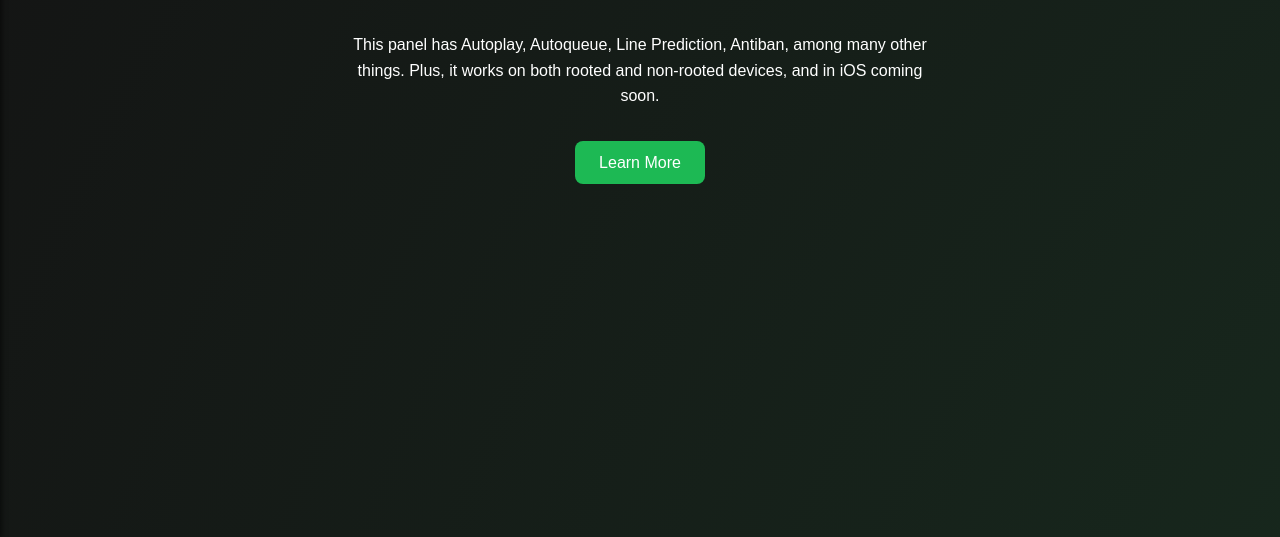
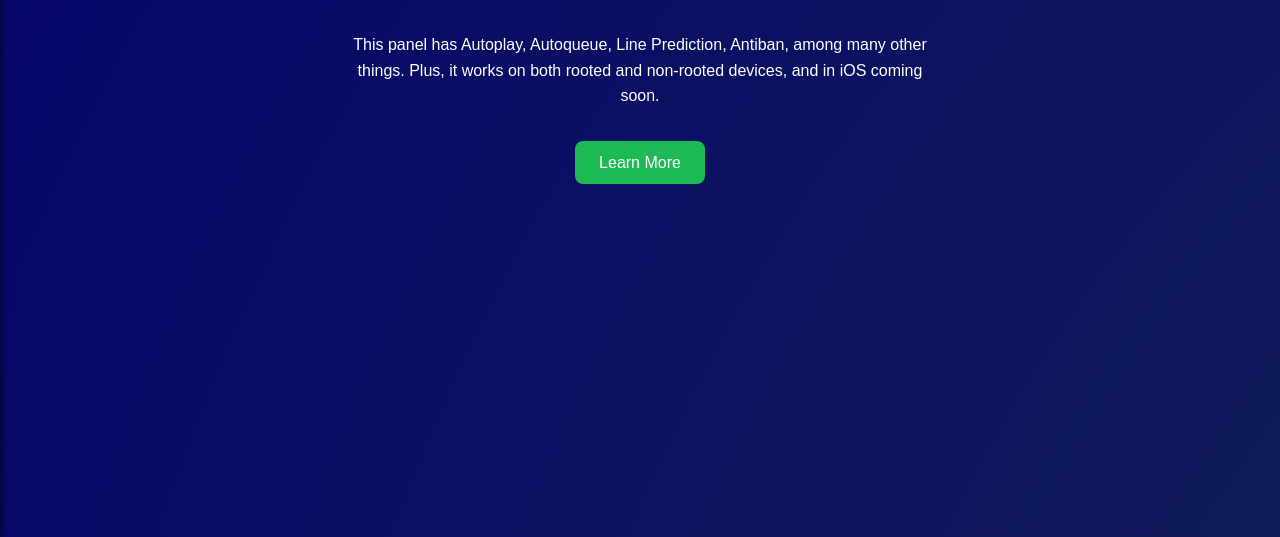
Before and after one commit to thegallerybot/wiki.github.io, a plain HTML site: page index.html in a window 1280 px wide. Shown: the part 263-800 px from the top of the page. Drawn offline with Linux system fonts and the light colour scheme; a script that the page names is missing.

Commit message:
Update styles.css

```diff
--- a/CSS/styles.css
+++ b/CSS/styles.css
@@ -210,7 +210,7 @@ cursor: pointer;
   width: 100%;
   height: 100%;
   z-index: -1;
-  background: radial-gradient(circle, rgba(29, 185, 84, 0.2), rgba(18, 18, 18, 0.8));
+  background: radial-gradient(circle, rgba(30, 144, 255, 0.2), rgba(0, 0, 128, 0.8));  /* Cambié el degradado a azul */
   background-size: 400% 400%;
   animation: gradient-animation 10s ease infinite;
 }
```
